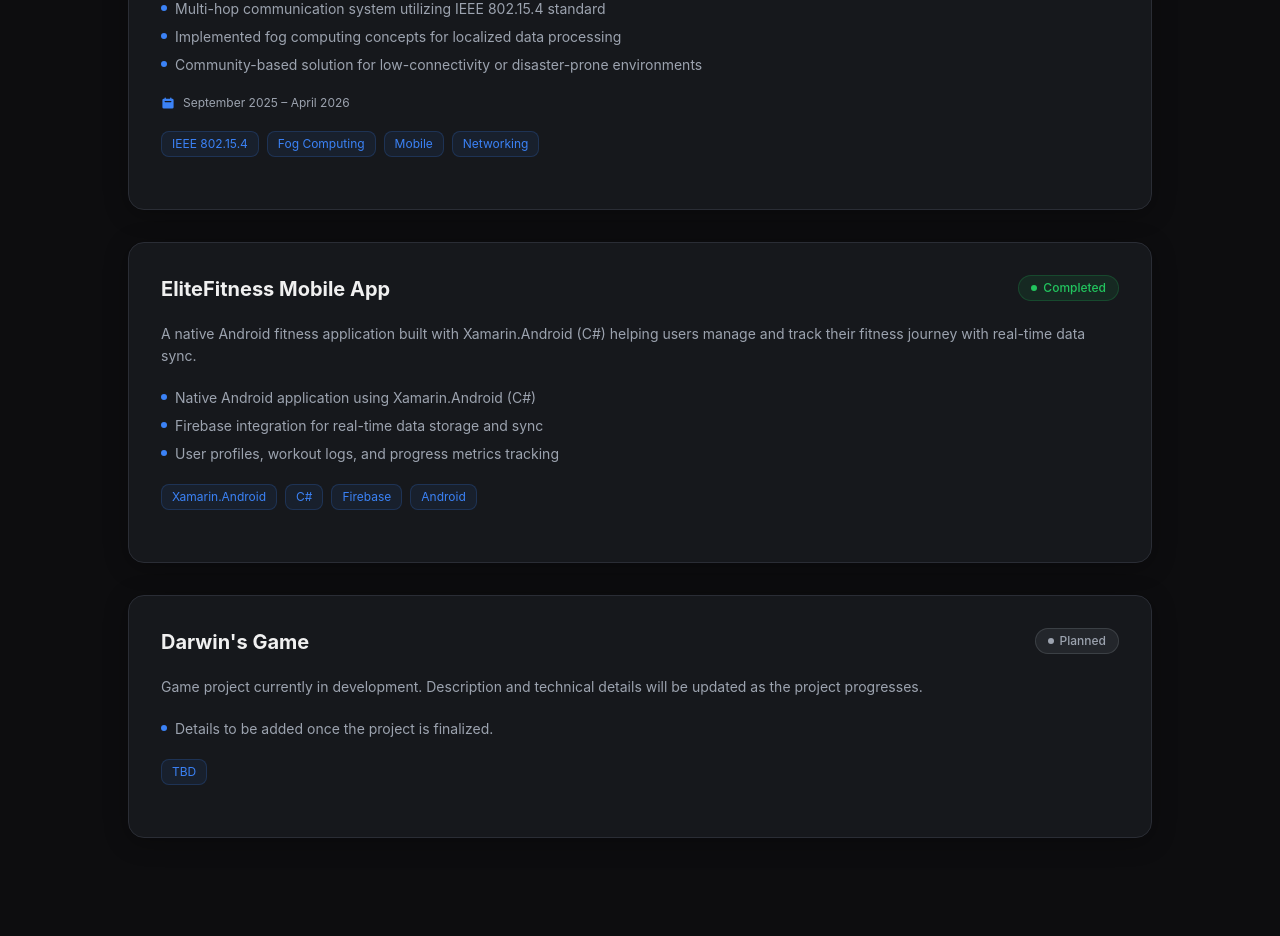
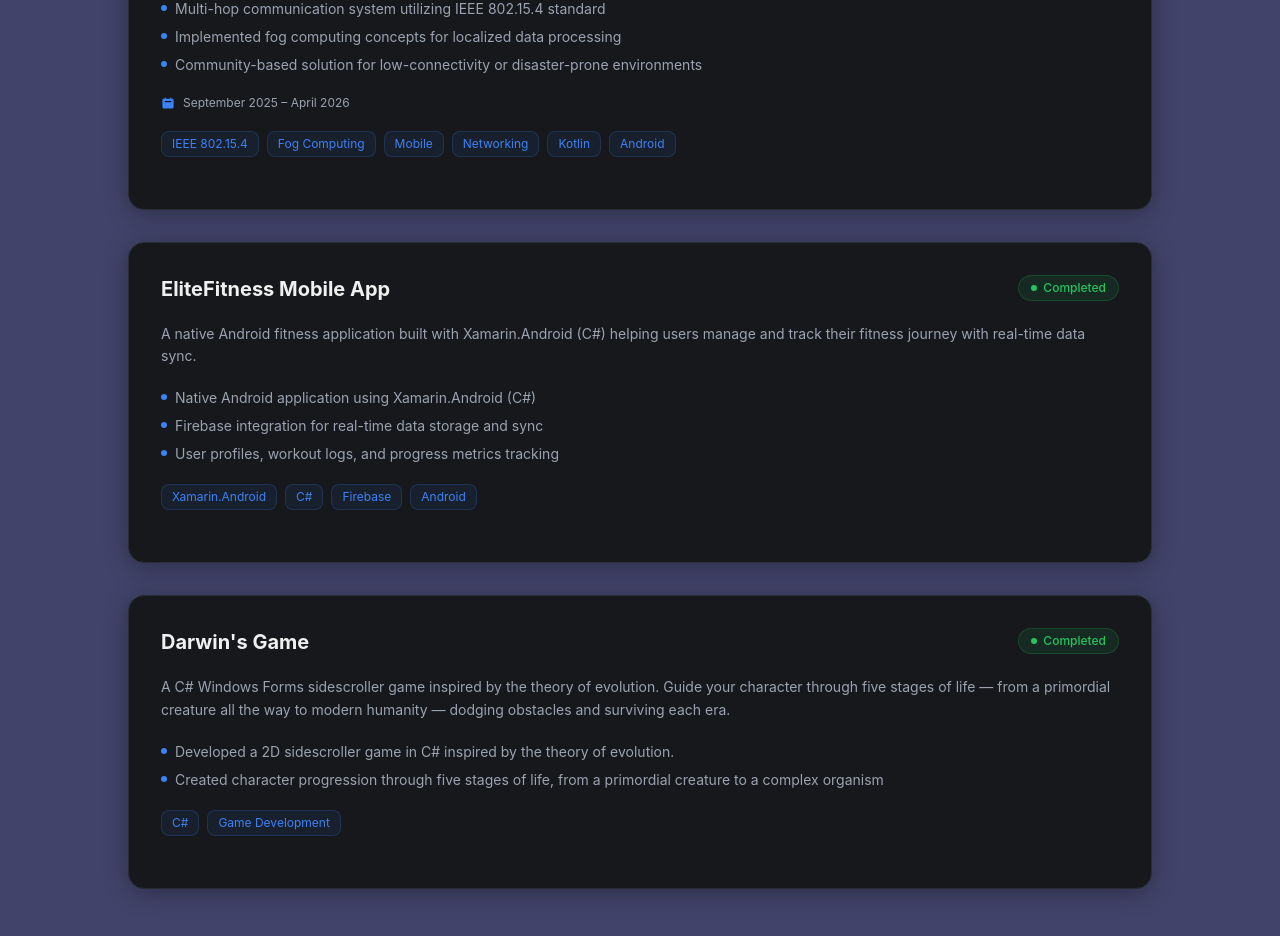
Before and after one commit to christian-dela-cruz/cjadelacruz-web-portfolio, a Next.js app: page /projects in a window 1280 px wide. Shown: the part 460-1396 px from the top of the page. Built offline with nearby package versions, Linux system fonts and the light colour scheme.

Commit message:
UI changes

```diff
--- a/app/globals.css
+++ b/app/globals.css
@@ -1,7 +1,7 @@
 @import "tailwindcss";
 
 :root {
-  --background: #0d0d0f;
+  --background: #41436a;
   --foreground: #f0f0f0;
   --accent: #3b82f6;
   --accent-hover: #2563eb;
--- a/app/projects/page.tsx
+++ b/app/projects/page.tsx
@@ -22,9 +22,9 @@ const projects: Project[] = [
       "Implemented fog computing concepts for localized data processing",
       "Community-based solution for low-connectivity or disaster-prone environments",
     ],
-    tech: ["IEEE 802.15.4", "Fog Computing", "Mobile", "Networking"],
+    tech: ["IEEE 802.15.4", "Fog Computing", "Mobile", "Networking", "Kotlin", "Android"],
     duration: "September 2025 – April 2026",
-    status: "in-progress",
+    status: "completed",
   },
   {
     title: "EliteFitness Mobile App",
@@ -41,10 +41,15 @@ const projects: Project[] = [
   {
     title: "Darwin's Game",
     description:
-      "Game project currently in development. Description and technical details will be updated as the project progresses.",
-    bullets: ["Details to be added once the project is finalized."],
-    tech: ["TBD"],
-    status: "planned",
+      "A C# Windows Forms sidescroller game inspired by the theory of evolution. Guide your character through five stages of life — from a primordial creature all the way to modern humanity — dodging obstacles and surviving each era.",
+    bullets: [
+      "Developed a 2D sidescroller game in C# inspired by the theory of evolution.",
+      "Created character progression through five stages of life, from a primordial creature to a complex organism",
+
+
+    ],
+    tech: ["C#", "Game Development"],
+    status: "completed",
   },
 ];
 
```
